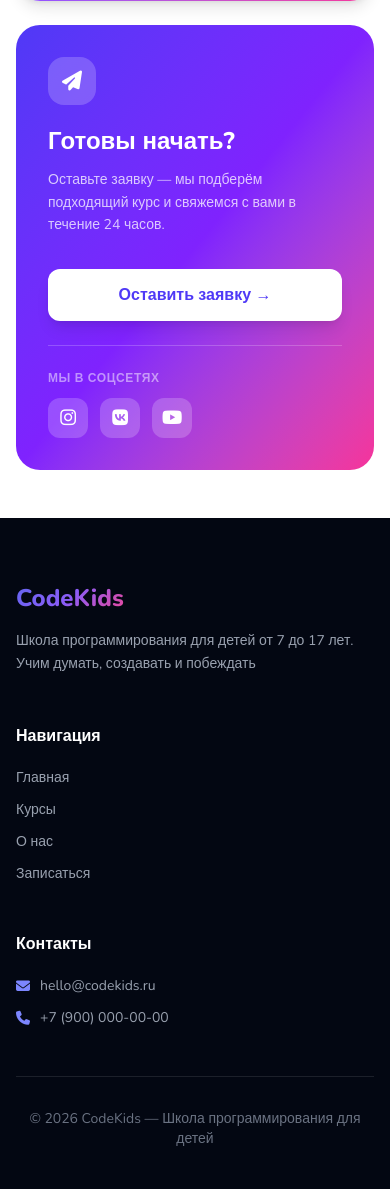
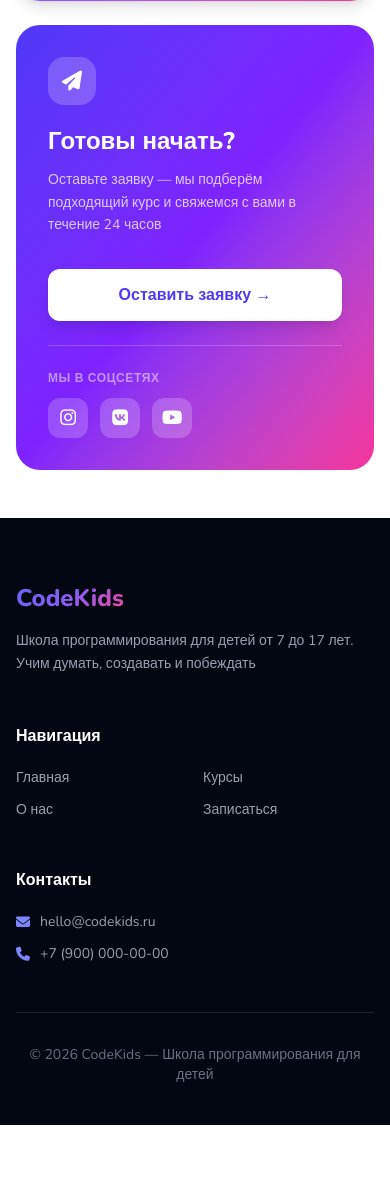
Before and after one commit to strongardo/codekids, a Django app: page / in a window 390 px wide. Shown: the part 4559-5748 px from the top of the page. After the commit the page ends 5684 px from the top, so only its background shows below. Run offline with Django 5.2, Linux system fonts and the light colour scheme; tables that the repository leaves empty hold one stand-in row (values such as "Sample post").

Commit message:
Makes minor style adjustments on home page 3

```diff
--- a/templates/footer.html
+++ b/templates/footer.html
@@ -9,7 +9,7 @@
             </div>
             <div>
                 <h5 class="font-semibold text-white mb-5">Навигация</h5>
-                <ul class="space-y-3 text-sm text-gray-400">
+                <ul class="grid grid-cols-2 md:grid-cols-1 gap-x-4 gap-y-3 text-sm text-gray-400">
                     <li><a href="{% url 'home' %}" class="hover:text-indigo-400 transition">Главная</a></li>
                     <li><a href="{% url 'courses' %}" class="hover:text-indigo-400 transition">Курсы</a></li>
                     <li><a href="{% url 'about' %}" class="hover:text-indigo-400 transition">О нас</a></li>
--- a/templates/pages/home.html
+++ b/templates/pages/home.html
@@ -319,7 +319,7 @@
                         </div>
                         <h4 class="font-extrabold text-white text-2xl mb-3">Готовы начать?</h4>
                         <p class="text-white/75 text-sm leading-relaxed">
-                            Оставьте заявку — мы подберём подходящий курс и свяжемся с вами в течение 24 часов.
+                            Оставьте заявку — мы подберём подходящий курс и свяжемся с вами в течение 24 часов
                         </p>
                     </div>
 
--- a/templates/partials/hit-course_card.html
+++ b/templates/partials/hit-course_card.html
@@ -2,9 +2,9 @@
     <div class="h-1 bg-gradient-to-r from-indigo-500 via-violet-500 to-pink-500"></div>
     <div class="p-6 flex flex-col flex-1">
         <h4 class="text-lg font-bold text-gray-900 mb-3">{{ course.title }}</h4>
-        <p class="text-gray-500 text-sm leading-relaxed line-clamp-4 flex-1">{{ course.description }}</p>
+        <p class="text-gray-500 text-sm leading-relaxed">{{ course.description }}</p>
         <div class="mt-5 pt-4 border-t border-gray-100">
-            <span class="text-indigo-600 font-semibold text-sm group-hover:text-violet-600 transition-colors">Подробнее →</span>
+            <a href="{% url 'courses' %}" class="text-indigo-600 font-semibold text-sm group-hover:text-violet-600 transition-colors">Все курсы →</a>
         </div>
     </div>
 </div>
```
